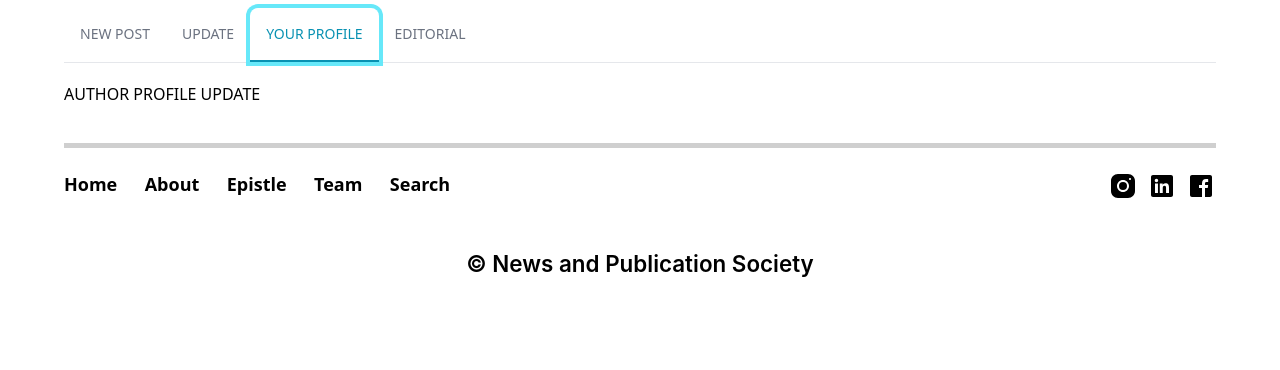
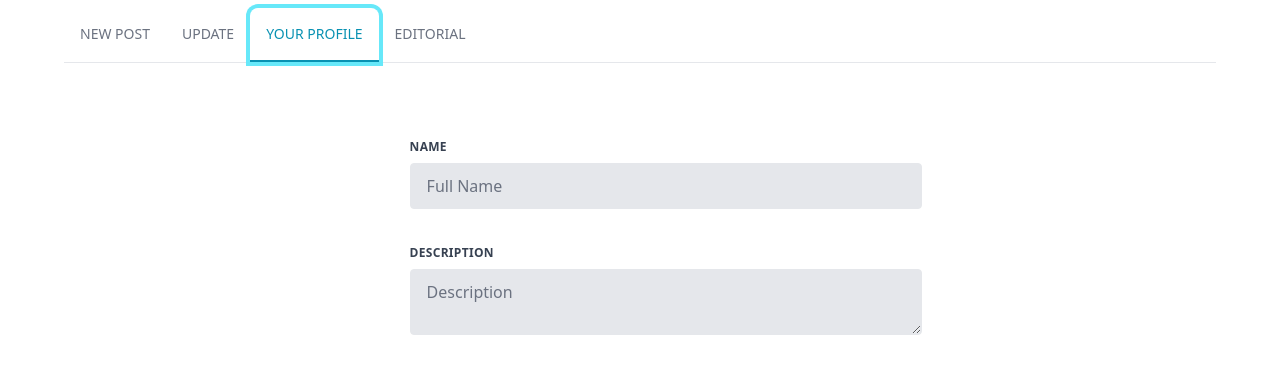
Before and after one commit to Riturajrs/NAPS-Website, a Next.js app: page /Admin in a window 1280 px wide. Both pictures are taken after a click on the tab "YOUR PROFILE". Shown: the part 200-570 px from the top of the page. Built offline with nearby package versions, Linux system fonts and the light colour scheme; grey boxes are pictures that could not be loaded.

Commit message:
Author details update tab created

```diff
--- /dev/null
+++ b/components/AuthorDetailsForm/AuthorDetails.js
@@ -0,0 +1,86 @@
+import { useState } from "react";
+import styles from "./AuthorDetails.module.css";
+
+const AuthorDetails = ()=>{
+
+    // State vars-----------------------------------
+    const [name,setName] = useState("");
+    const [description,setDescription] = useState("");
+    const [image,setImage] = useState("https://mdbootstrap.com/img/new/standard/city/041.jpg");
+
+    // functions to handle change in input fields
+    function handleName(e){
+        const Name = e.target.value;
+        setName(Name);
+    }
+
+    function handleDescription(e){
+        const Description = e.target.value;
+        setDescription(Description);
+    }
+
+    function handleImage(e){
+        const Image = URL.createObjectURL(e.target.files[0]);
+        setImage(Image);
+    }
+
+    // function to handle form submit
+
+    function handleSubmit(e){
+        e.preventDefault();
+        const authorDetails = {
+            name: name,
+            description: description,
+            image: image
+        }
+        console.log(authorDetails);
+    }
+
+    return(
+        <div className={styles.formContainer}>
+            <form onSubmit={handleSubmit} className="w-full max-w-lg">
+                <div className="flex flex-wrap -mx-3 mb-6">
+                    <div className="w-full px-3">
+                    <label className="block uppercase tracking-wide text-gray-700 text-xs font-bold mb-2" for="grid-post-date">
+                        NAME
+                    </label>
+                    <input onChange={handleName} className="appearance-none block w-full bg-gray-200 text-gray-700 border border-gray-200 rounded py-3 px-4 mb-3 leading-tight focus:outline-none focus:bg-white focus:border-gray-500" type="text" id="grid-post-date" placeholder="Full Name" value={name} />
+                    </div>
+                </div>
+
+                <div className="flex flex-wrap -mx-3 mb-6">
+                    <div className="w-full px-3">
+                    <label className="block uppercase tracking-wide text-gray-700 text-xs font-bold mb-2" for="grid-caption">
+                        DESCRIPTION
+                    </label>
+                    <textarea value={description} onChange={handleDescription} className="appearance-none block w-full bg-gray-200 text-gray-700 border border-gray-200 rounded py-3 px-4 mb-3 leading-tight focus:outline-none focus:bg-white focus:border-gray-500" id="grid-caption" placeholder="Description" />
+                    </div>
+                </div>
+
+                <div class="flex flex-wrap justify-center">
+                    <img
+                    src={image}
+                    class="p-1 bg-white border rounded max-w-sm"
+                    alt="..."
+                    />
+                </div>
+
+                <div className="flex flex-wrap -mx-3 mb-6">
+                    <div className="w-full px-3">
+                    <label className="block uppercase tracking-wide text-gray-700 text-xs font-bold mb-2" for="grid-thumbnail">
+                        IMAGE
+                    </label>
+                    <input onChange={handleImage} className="appearance-none block w-full bg-gray-200 text-gray-700 border border-gray-200 rounded py-3 px-4 mb-3 leading-tight focus:outline-none focus:bg-white focus:border-gray-500" id="grid-thumbnail" type="file" placeholder="Upload Image here" />
+                    </div>
+                </div>
+
+                <button type="submit" className="bg-blue-500 hover:bg-blue-700 text-white font-bold py-2 px-4 rounded">
+                    Submit
+                </button>
+
+            </form>
+        </div>
+    )
+}
+
+export default AuthorDetails;
--- /dev/null
+++ b/components/AuthorDetailsForm/AuthorDetails.module.css
@@ -0,0 +1,5 @@
+.formContainer{
+    margin-left: 30%;
+    margin-top: 5%;
+    margin-bottom: 5%;
+}
--- a/pages/Admin/index.js
+++ b/pages/Admin/index.js
@@ -1,6 +1,7 @@
 import { Tabs } from "flowbite-react";
 import styles from "./Admin.module.css";
 import PostForm from "../../components/PostForm/PostForm"
+import AuthorDetails from "../../components/AuthorDetailsForm/AuthorDetails";
 const Admin = ()=>{
     return <div className={styles.formContainer}>
         <Tabs.Group
@@ -18,8 +19,9 @@ const Admin = ()=>{
                 {/* DROP COMPONENT FOR BLOG UPDATE HERE */}
             </Tabs.Item>
             <Tabs.Item title="YOUR PROFILE">
-                AUTHOR PROFILE UPDATE
-                {/* DROP COMPONENT FOR ATUHOR PROFILE HERE */}
+                {/* AUTHOR PROFILE UPDATE
+                DROP COMPONENT FOR ATUHOR PROFILE HERE */}
+                <AuthorDetails />
             </Tabs.Item>
             <Tabs.Item title="EDITORIAL">
                 EDITORIAL FORM
```
